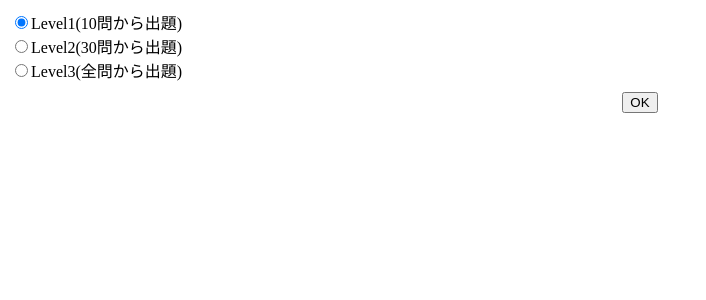
After one commit to otaks/190, a Flask app: page /setting in a window 1280 px wide. The commit adds this page. Shown: the top 300 px of the page, without its empty margins (0-706 px from the left). Run offline with Flask 2, Linux system fonts and the light colour scheme.

Commit message:
レベル変更対応

```diff
--- a/app.py
+++ b/app.py
@@ -1,6 +1,6 @@
 #!python3
 # -*- coding: utf-8 -*-
-from flask import Flask, render_template, request, make_response
+from flask import Flask, render_template, request, make_response, redirect
 import random
 
 app = Flask(__name__, static_url_path='/static')
@@ -126,7 +126,24 @@ weapon_list = [
 
 @app.route('/')
 def index():
-    i = random.randint(0, len(weapon_list) - 1)
+    level = request.cookies.get('level')
+    if level is None:
+        level = "level1"
+
+    if level == "level1":
+        i = random.randint(0, 9)
+    elif level == "level2":
+        i = random.randint(0, 29)
+    else:
+        i = random.randint(0, len(weapon_list) - 1)
+
+    if level == "level1":
+        level = "Level1(10問から出題)"
+    elif level == "level2":
+        level = "Level2(30問から出題)"
+    else:
+        level = "Level3(全問から出題)"
+
 
     #サブ
     i_sub = weapon_list[i][1]
@@ -174,7 +191,8 @@ def index():
         sp_three=sp_list[tmp2[2]],
         i=i,
         latest20=latest20,
-        renzoku=renzoku)
+        renzoku=renzoku,
+        level=level)
 
 def getLatest20(winlose):
     ret = 0
@@ -192,6 +210,23 @@ def getRenzoku(winlose):
         else:
             break
     return ret
+
+
+@app.route('/setting', methods=['GET'])
+def set_():
+    level = request.cookies.get('level')
+    if level is None:
+        level = "level1"
+    return render_template("setting.html",level=level)
+
+@app.route('/setting', methods=['POST'])
+def setting():
+    t1 = request.form['trigger']
+    res = make_response(redirect('/'))
+
+    res.set_cookie('level', t1)
+
+    return res
 
 @app.route('/', methods=['POST'])
 def form():
@@ -211,6 +246,17 @@ def form():
     latest20 = getLatest20(winlose)
     renzoku = getRenzoku(winlose)
 
+    level = request.cookies.get('level')
+    if level is None:
+        level = "level1"
+
+    if level == "level1":
+        level = "Level1(10問から出題)"
+    elif level == "level2":
+        level = "Level2(30問から出題)"
+    else:
+        level = "Level3(全問から出題)"
+
     res = make_response(render_template('result.html',
         weapon=weapon_list[i][0],
         your_ans_sub=t1,
@@ -219,7 +265,8 @@ def form():
         correct_ans_sp=sp_list[weapon_list[i][2]],
         i=i,
         latest20=latest20,
-        renzoku=renzoku
+        renzoku=renzoku,
+        level=level
         ))
 
     res.set_cookie('winLose', winlose)
--- a/templates/index.html
+++ b/templates/index.html
@@ -11,9 +11,10 @@
      <script data-ad-client="ca-pub-7234033854270698" async src="https://pagead2.googlesyndication.com/pagead/js/adsbygoogle.js"></script>
  </head>
  <body>
+    <a href="{{ url_for('setting') }}">設定レベル:</a>{{level}}<br>
     直近20回 正解率:{{latest20}}%<br>
     連続正解数:{{renzoku}}
-    <a href="https://twitter.com/share?ref_src=twsrc%5Etfw" class="twitter-share-button" data-text="イカラーニングでサブ・スペシャルを覚えよう！【直近20回 正解率:{{latest20}}%　連続正解数:{{renzoku}}】 #Splatoon2 #スプラトゥーン2 #NintendoSwitch #ikalearning" data-show-count="false">Tweet</a>
+    <a href="https://twitter.com/share?ref_src=twsrc%5Etfw" class="twitter-share-button" data-text="イカラーニングでサブ・スペシャルを覚えよう！【設定レベル:{{level}}  直近20回 正解率:{{latest20}}%　連続正解数:{{renzoku}}】 #Splatoon2 #スプラトゥーン2 #NintendoSwitch #ikalearning" data-show-count="false">Tweet</a>
 <script async src="https://platform.twitter.com/widgets.js" charset="utf-8"></script>
     <hr>
     <h1>{{weapon}}</h1>
--- a/templates/result.html
+++ b/templates/result.html
@@ -11,9 +11,10 @@
     <script data-ad-client="ca-pub-7234033854270698" async src="https://pagead2.googlesyndication.com/pagead/js/adsbygoogle.js"></script>
 </head>
 <body>
+    <a href="{{ url_for('setting') }}">設定レベル:</a>{{level}}<br>
     直近20回 正解率:{{latest20}}%<br>
     連続正解数:{{renzoku}}
-    <a href="https://twitter.com/share?ref_src=twsrc%5Etfw" class="twitter-share-button" data-text="イカラーニングでサブ・スペシャルを覚えよう！【直近20回 正解率:{{latest20}}%　連続正解数:{{renzoku}}】 #Splatoon2 #スプラトゥーン2 #NintendoSwitch #ikalearning" data-show-count="false">Tweet</a>
+    <a href="https://twitter.com/share?ref_src=twsrc%5Etfw" class="twitter-share-button" data-text="イカラーニングでサブ・スペシャルを覚えよう！【設定レベル:{{level}}  直近20回 正解率:{{latest20}}%　連続正解数:{{renzoku}}】 #Splatoon2 #スプラトゥーン2 #NintendoSwitch #ikalearning" data-show-count="false">Tweet</a>
 <script async src="https://platform.twitter.com/widgets.js" charset="utf-8"></script>
     <hr>
    <h1>{{weapon}}</h1>
--- /dev/null
+++ b/templates/setting.html
@@ -0,0 +1,36 @@
+<!DOCTYPE html>
+<html lang="ja">
+<head>
+    <meta charset="UTF-8">
+    <meta http-equiv="X-UA-Compatible" content="IE=edge">
+    <meta name="viewport" content="width=device-width, initial-scale=1.0">
+    <meta name="description" content="イカラーニングでスプラトゥーン2のサブ・スペシャルを覚えよう" />
+    <meta name="keywords" content="スプラトゥーン2,クイズ,サブ,スペシャル,イカラーニング" />
+    <title>イカラーニング</title>
+    <link rel="stylesheet" type="text/css" href="{{url_for('static', filename='style.css')}}">
+    <script data-ad-client="ca-pub-7234033854270698" async src="https://pagead2.googlesyndication.com/pagead/js/adsbygoogle.js"></script>
+</head>
+<body>
+    <form action="/setting" method="POST">
+    {% if level == "level1" %}
+    <input type="radio" name="trigger" value="level1" id="s1" checked="checked"><label for="s1">Level1(10問から出題)</label><br>
+    <input type="radio" name="trigger" value="level2" id="s2"><label for="s2">Level2(30問から出題)</label><br>
+    <input type="radio" name="trigger" value="level3" id="s3"><label for="s3">Level3(全問から出題)</label>
+    {% elif level == "level2" %}
+    <input type="radio" name="trigger" value="level1" id="s1" ><label for="s1">Level1(10問から出題)</label><br>
+    <input type="radio" name="trigger" value="level2" id="s2" checked="checked"><label for="s2">Level2(30問から出題)</label><br>
+    <input type="radio" name="trigger" value="level3" id="s3"><label for="s3">Level3(全問から出題)</label>
+    {% else %}
+    <input type="radio" name="trigger" value="level1" id="s1" ><label for="s1">Level1(10問から出題)</label><br>
+    <input type="radio" name="trigger" value="level2" id="s2"><label for="s2">Level2(30問から出題)</label><br>
+    <input type="radio" name="trigger" value="level3" id="s3"><label for="s3" checked="checked">Level3(全問から出題)</label>
+    {% endif %}
+
+
+        <div class="flame">
+        <button type="submit">OK</button>
+        </div>
+    </form>
+
+</body>
+</html>
```
